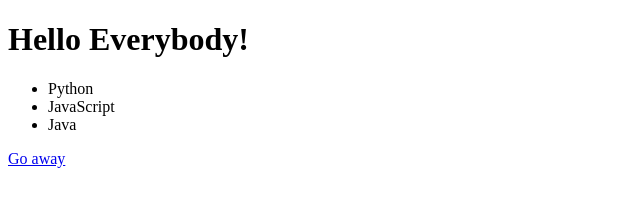
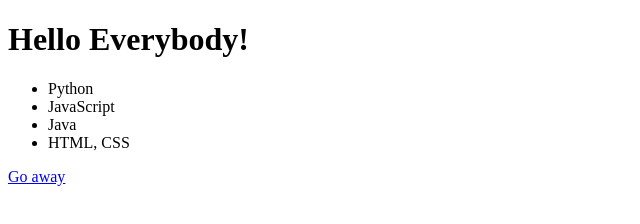
Before and after one commit to khanhhuy288/My-Great-Website-, a plain HTML site: page index.html in a window 1280 px wide. Shown: the whole page, without its empty margins (0-640 px from the left). Drawn offline with Linux system fonts and the light colour scheme.

Commit message:
Add new list item

```diff
--- a/index.html
+++ b/index.html
@@ -9,6 +9,7 @@
     	<li>Python</li>
     	<li>JavaScript</li>
     	<li>Java</li>
+    	<li>HTML, CSS</li>
     </ul>
     <a href='/bye.html'>Go away</a>
   </body>
```
